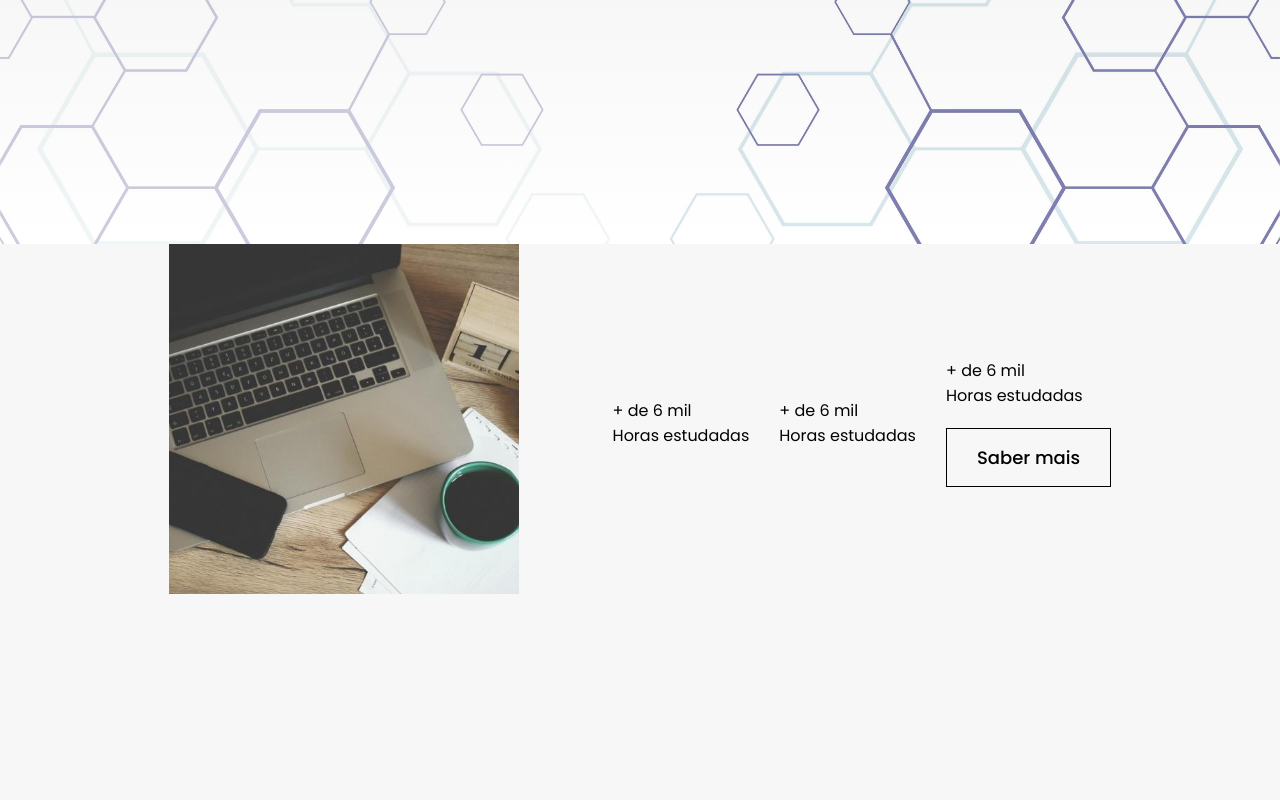
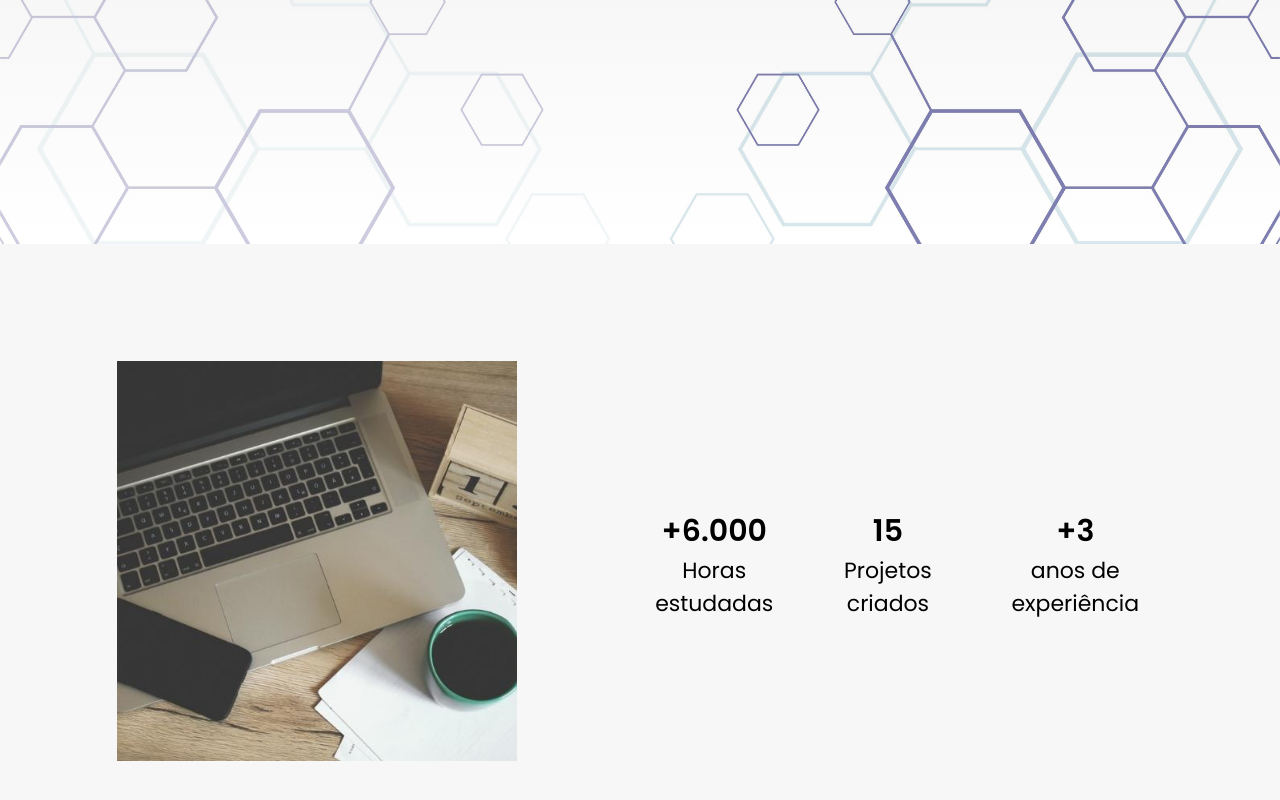
Before and after one commit to Matheus-Ferreira-Dev/Landingpage, a plain HTML site: page index.html in a window 1280 px wide. Shown: the part 556-1356 px from the top of the page. Before the commit the page ends 1157 px from the top, so only its background shows below. Drawn offline with Linux system fonts and the light colour scheme.

Commit message:
seção about finalizada

```diff
--- a/index.html
+++ b/index.html
@@ -42,22 +42,19 @@
                 </div>
                 <div class="profiles">
                     <div class="states">
-                        <span>+ de 6 mil</span>
+                        <span>+6.000</span>
                         <p>Horas estudadas</p>
                     </div>
                     <div class="states">
-                        <span>+ de 6 mil</span>
-                        <p>Horas estudadas</p>
+                        <span>15 </span>
+                        <p>Projetos criados</p>
                     </div>
                     <div class="states">
-                        <span>+ de 6 mil</span>
-                        <p>Horas estudadas</p>
-                        <div class="button">
-                            <a href="#" class="btn">Saber mais</a>
-                        </div>
+                        <span>+3</span>
+                        <p>anos de experiência</p>
                     </div>
                 </div>
-                </div>
+            </div>
         </section>
     </main>
 </body>
--- a/style.css
+++ b/style.css
@@ -197,27 +197,27 @@ nav .nav-logo {
    max-width: 1130px;
    width: 100%;
    margin: 0 auto;
+   height: 80vh;
+   display: flex;
+   align-items: center;
+   justify-content: space-between;
+   flex-wrap: wrap;
 }
 
 .about {
     display: flex;
-    justify-content: space-evenly;
+    justify-content: space-between;
     align-items: center;
+    margin: 0 auto;
 }
 
 .about .img-about {
     /* flex: 3 1 auto; */
-}
-
-.profiles {
-display: flex;
-align-items: center;
-justify-content: center;
-gap: 30px;
+    width: 50%;
 }
 
 .about .img-about img {
-    width: 350px;
+    width: 400px;
     transition: .3s linear;
     cursor: pointer;
 }
@@ -225,3 +225,29 @@ gap: 30px;
 .about .img-about img:hover {
     transform: scale(1.2);
 }
+
+.profiles {
+display: flex;
+align-items: center;
+justify-content: space-around;
+gap: 30px;
+width: 50%;
+text-align: center;
+}
+
+.profiles span{
+    font-size: 30px;
+    font-weight: 600;
+    text-align: center;
+}
+
+
+.profiles p {
+font-size: 22px;
+font-weight: 400;
+
+.profiles .button {
+    display: flex;
+    align-items: center;
+    justify-content: center;
+}
```
